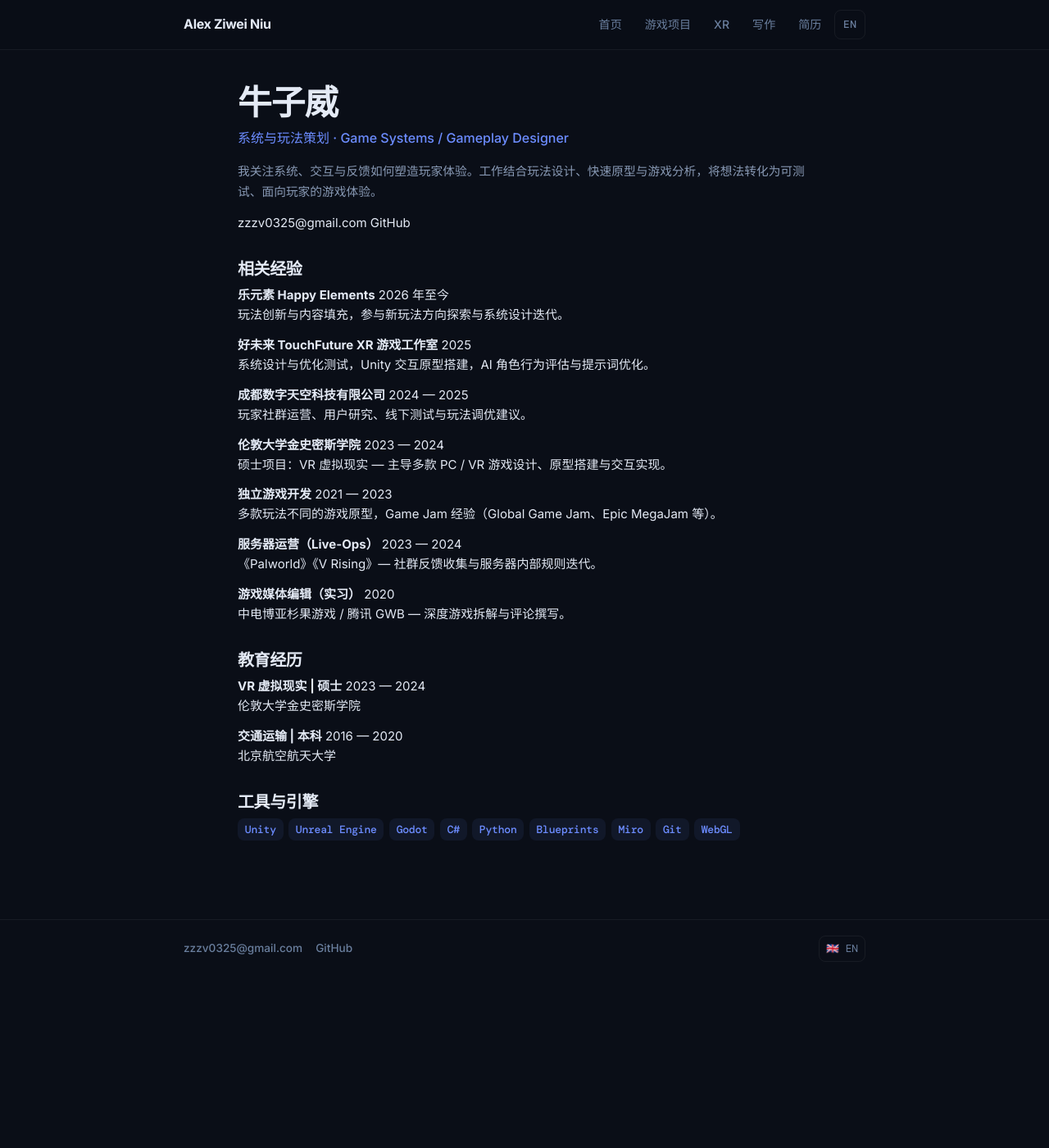
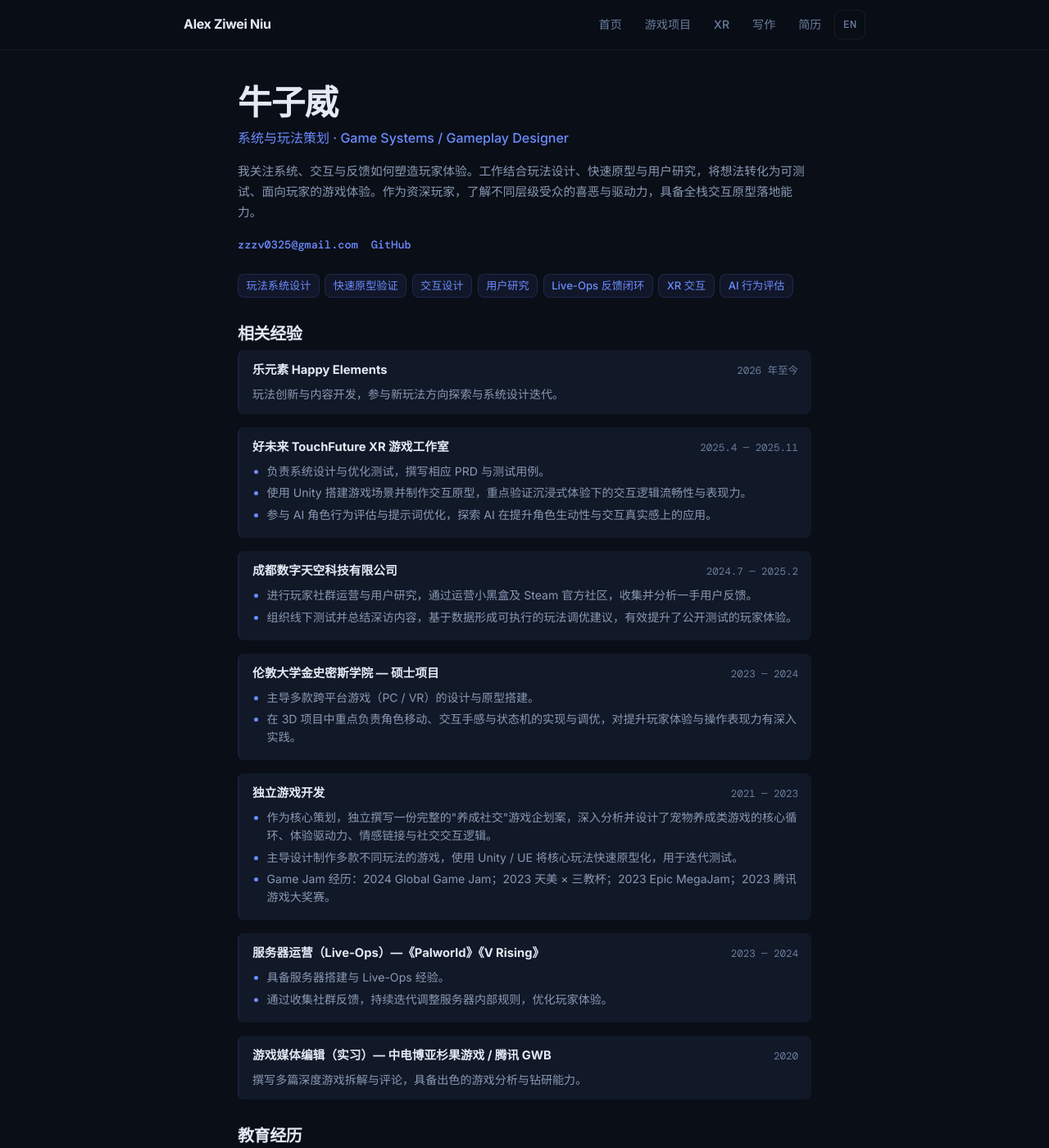
Before and after one commit to iChiv/iChiv.github.io, a Jekyll site: the page built from zh/about/index.html, in a window 1280 px wide and 1400 px high. Shown: the whole window at 82% size. Built offline with Jekyll 4.4.1, drawn with Linux system fonts in a browser that asks for light colours; some of the changed text lies outside the part shown.

Commit message:
resume: 中文简历全面升级 — 增加详情、核心能力摘要、技能分类、卡片样式

```diff
--- a/assets/css/style.css
+++ b/assets/css/style.css
@@ -463,6 +463,126 @@ main {
   font-size: 0.92rem;
 }
 
+.about-links {
+  display: flex;
+  gap: 1rem;
+  margin: 1rem 0 1.5rem;
+}
+.about-links a {
+  color: var(--accent);
+  font-size: 0.9rem;
+  font-weight: 500;
+  font-family: 'DM Mono', monospace;
+  font-size: 0.85rem;
+}
+
+/* ── Core Strengths (中文) ── */
+
+.strengths-section {
+  display: flex;
+  flex-wrap: wrap;
+  gap: 0.4rem;
+  margin: 0 0 2rem;
+}
+.strength-tag {
+  display: inline-flex;
+  align-items: center;
+  min-height: 1.5rem;
+  padding: 0.2rem 0.6rem;
+  border-radius: var(--radius-sm);
+  font-size: 0.82rem;
+  font-weight: 500;
+  background: var(--accent-subtle);
+  color: var(--accent);
+  border: 1px solid rgba(108, 140, 255, 0.15);
+}
+
+/* ── Resume items ── */
+
+.resume-item {
+  margin-bottom: 1rem;
+  padding: 0.8rem 1rem;
+  border-radius: var(--radius-sm);
+  background: var(--bg-card);
+  border-left: 2px solid var(--accent-subtle);
+}
+.resume-item ul {
+  margin: 0.4rem 0 0;
+  padding-left: 1.1rem;
+}
+.resume-item li {
+  margin-bottom: 0.3rem;
+  font-size: 0.88rem;
+  color: var(--text-muted);
+  line-height: 1.55;
+}
+.resume-item li::marker { color: var(--accent); }
+.resume-item p {
+  margin: 0.4rem 0 0;
+  font-size: 0.88rem;
+  color: var(--text-muted);
+  line-height: 1.55;
+}
+
+.item-header {
+  display: flex;
+  align-items: baseline;
+  justify-content: space-between;
+  gap: 0.75rem;
+  flex-wrap: wrap;
+}
+.item-header strong {
+  font-size: 0.92rem;
+  color: var(--text);
+}
+.item-date {
+  font-family: 'DM Mono', monospace;
+  font-size: 0.78rem;
+  color: var(--text-soft);
+  white-space: nowrap;
+}
+
+/* ── Skill groups (分类技能) ── */
+
+.skill-group {
+  display: grid;
+  gap: 1rem;
+  margin: 1rem 0 2rem;
+}
+.skill-category {
+  display: flex;
+  align-items: baseline;
+  gap: 0.75rem;
+  flex-wrap: wrap;
+}
+.skill-label {
+  font-size: 0.8rem;
+  font-weight: 600;
+  color: var(--text-soft);
+  text-transform: uppercase;
+  letter-spacing: 0.05em;
+  min-width: 6.5rem;
+  font-family: 'DM Mono', monospace;
+}
+.skill-items {
+  display: flex;
+  flex-wrap: wrap;
+  gap: 0.35rem;
+}
+.skill-items span {
+  display: inline-flex;
+  align-items: center;
+  min-height: 1.4rem;
+  padding: 0.15rem 0.5rem;
+  border-radius: var(--radius-sm);
+  font-size: 0.82rem;
+  font-weight: 500;
+  background: var(--accent-subtle);
+  color: var(--accent);
+  font-family: 'DM Mono', monospace;
+  letter-spacing: -0.02em;
+}
+
 /* ── Footer ── */
 
 .site-footer {
--- a/zh/about/index.html
+++ b/zh/about/index.html
@@ -9,13 +9,23 @@ lang: zh
   <p class="hero-role">系统与玩法策划 · Game Systems / Gameplay Designer</p>
 
   <div class="about-content">
-    <p>我关注系统、交互与反馈如何塑造玩家体验。工作结合玩法设计、快速原型与游戏分析，将想法转化为可测试、面向玩家的游戏体验。</p>
+    <p>我关注系统、交互与反馈如何塑造玩家体验。工作结合玩法设计、快速原型与用户研究，将想法转化为可测试、面向玩家的游戏体验。作为资深玩家，了解不同层级受众的喜恶与驱动力，具备全栈交互原型落地能力。</p>
   </div>
 
   <p class="about-links">
     <a href="mailto:zzzv0325@gmail.com">zzzv0325@gmail.com</a>
     <a href="https://github.com/iChiv" target="_blank">GitHub</a>
   </p>
+
+  <div class="strengths-section">
+    <span class="strength-tag">玩法系统设计</span>
+    <span class="strength-tag">快速原型验证</span>
+    <span class="strength-tag">交互设计</span>
+    <span class="strength-tag">用户研究</span>
+    <span class="strength-tag">Live-Ops 反馈闭环</span>
+    <span class="strength-tag">XR 交互</span>
+    <span class="strength-tag">AI 行为评估</span>
+  </div>
 
   <h2>相关经验</h2>
 
@@ -24,31 +34,41 @@ lang: zh
       <strong>乐元素 Happy Elements</strong>
       <span class="item-date">2026 年至今</span>
     </div>
-    <p>玩法创新与内容填充，参与新玩法方向探索与系统设计迭代。</p>
+    <p>玩法创新与内容开发，参与新玩法方向探索与系统设计迭代。</p>
   </div>
 
   <div class="resume-item">
     <div class="item-header">
       <strong>好未来 TouchFuture XR 游戏工作室</strong>
-      <span class="item-date">2025</span>
+      <span class="item-date">2025.4 — 2025.11</span>
     </div>
-    <p>系统设计与优化测试，Unity 交互原型搭建，AI 角色行为评估与提示词优化。</p>
+    <ul>
+      <li>负责系统设计与优化测试，撰写相应 PRD 与测试用例。</li>
+      <li>使用 Unity 搭建游戏场景并制作交互原型，重点验证沉浸式体验下的交互逻辑流畅性与表现力。</li>
+      <li>参与 AI 角色行为评估与提示词优化，探索 AI 在提升角色生动性与交互真实感上的应用。</li>
+    </ul>
   </div>
 
   <div class="resume-item">
     <div class="item-header">
       <strong>成都数字天空科技有限公司</strong>
-      <span class="item-date">2024 — 2025</span>
+      <span class="item-date">2024.7 — 2025.2</span>
     </div>
-    <p>玩家社群运营、用户研究、线下测试与玩法调优建议。</p>
+    <ul>
+      <li>进行玩家社群运营与用户研究，通过运营小黑盒及 Steam 官方社区，收集并分析一手用户反馈。</li>
+      <li>组织线下测试并总结深访内容，基于数据形成可执行的玩法调优建议，有效提升了公开测试的玩家体验。</li>
+    </ul>
   </div>
 
   <div class="resume-item">
     <div class="item-header">
-      <strong>伦敦大学金史密斯学院</strong>
+      <strong>伦敦大学金史密斯学院 — 硕士项目</strong>
       <span class="item-date">2023 — 2024</span>
     </div>
-    <p>硕士项目：VR 虚拟现实 — 主导多款 PC / VR 游戏设计、原型搭建与交互实现。</p>
+    <ul>
+      <li>主导多款跨平台游戏（PC / VR）的设计与原型搭建。</li>
+      <li>在 3D 项目中重点负责角色移动、交互手感与状态机的实现与调优，对提升玩家体验与操作表现力有深入实践。</li>
+    </ul>
   </div>
 
   <div class="resume-item">
@@ -56,23 +76,30 @@ lang: zh
       <strong>独立游戏开发</strong>
       <span class="item-date">2021 — 2023</span>
     </div>
-    <p>多款玩法不同的游戏原型，Game Jam 经验（Global Game Jam、Epic MegaJam 等）。</p>
+    <ul>
+      <li>作为核心策划，独立撰写一份完整的"养成社交"游戏企划案，深入分析并设计了宠物养成类游戏的核心循环、体验驱动力、情感链接与社交交互逻辑。</li>
+      <li>主导设计制作多款不同玩法的游戏，使用 Unity / UE 将核心玩法快速原型化，用于迭代测试。</li>
+      <li>Game Jam 经历：2024 Global Game Jam；2023 天美 × 三教杯；2023 Epic MegaJam；2023 腾讯游戏大奖赛。</li>
+    </ul>
   </div>
 
   <div class="resume-item">
     <div class="item-header">
-      <strong>服务器运营（Live-Ops）</strong>
+      <strong>服务器运营（Live-Ops）—《Palworld》《V Rising》</strong>
       <span class="item-date">2023 — 2024</span>
     </div>
-    <p>《Palworld》《V Rising》— 社群反馈收集与服务器内部规则迭代。</p>
+    <ul>
+      <li>具备服务器搭建与 Live-Ops 经验。</li>
+      <li>通过收集社群反馈，持续迭代调整服务器内部规则，优化玩家体验。</li>
+    </ul>
   </div>
 
   <div class="resume-item">
     <div class="item-header">
-      <strong>游戏媒体编辑（实习）</strong>
+      <strong>游戏媒体编辑（实习）— 中电博亚杉果游戏 / 腾讯 GWB</strong>
       <span class="item-date">2020</span>
     </div>
-    <p>中电博亚杉果游戏 / 腾讯 GWB — 深度游戏拆解与评论撰写。</p>
+    <p>撰写多篇深度游戏拆解与评论，具备出色的游戏分析与钻研能力。</p>
   </div>
 
   <h2>教育经历</h2>
@@ -93,10 +120,33 @@ lang: zh
     <p>北京航空航天大学</p>
   </div>
 
-  <h2>工具与引擎</h2>
-  <div class="tools-list" style="margin-bottom:2rem">
-    <span>Unity</span> <span>Unreal Engine</span> <span>Godot</span>
-    <span>C#</span> <span>Python</span> <span>Blueprints</span>
-    <span>Miro</span> <span>Git</span> <span>WebGL</span>
+  <h2>专业技能</h2>
+
+  <div class="skill-group">
+    <div class="skill-category">
+      <span class="skill-label">原型与开发</span>
+      <div class="skill-items">
+        <span>Unity</span> <span>Unreal Engine</span> <span>Godot</span>
+        <span>C#</span> <span>C++</span> <span>UE Blueprint</span>
+      </div>
+    </div>
+    <div class="skill-category">
+      <span class="skill-label">策划与协作</span>
+      <div class="skill-items">
+        <span>Miro</span> <span>Trello</span> <span>Jira</span> <span>Git</span> <span>Slack</span>
+      </div>
+    </div>
+    <div class="skill-category">
+      <span class="skill-label">数据与 AI</span>
+      <div class="skill-items">
+        <span>Python</span> <span>SQL</span> <span>Prompt Engineering</span>
+      </div>
+    </div>
+    <div class="skill-category">
+      <span class="skill-label">平台</span>
+      <div class="skill-items">
+        <span>Windows</span> <span>Meta</span> <span>WebGL</span> <span>Android</span>
+      </div>
+    </div>
   </div>
 </div>
```
